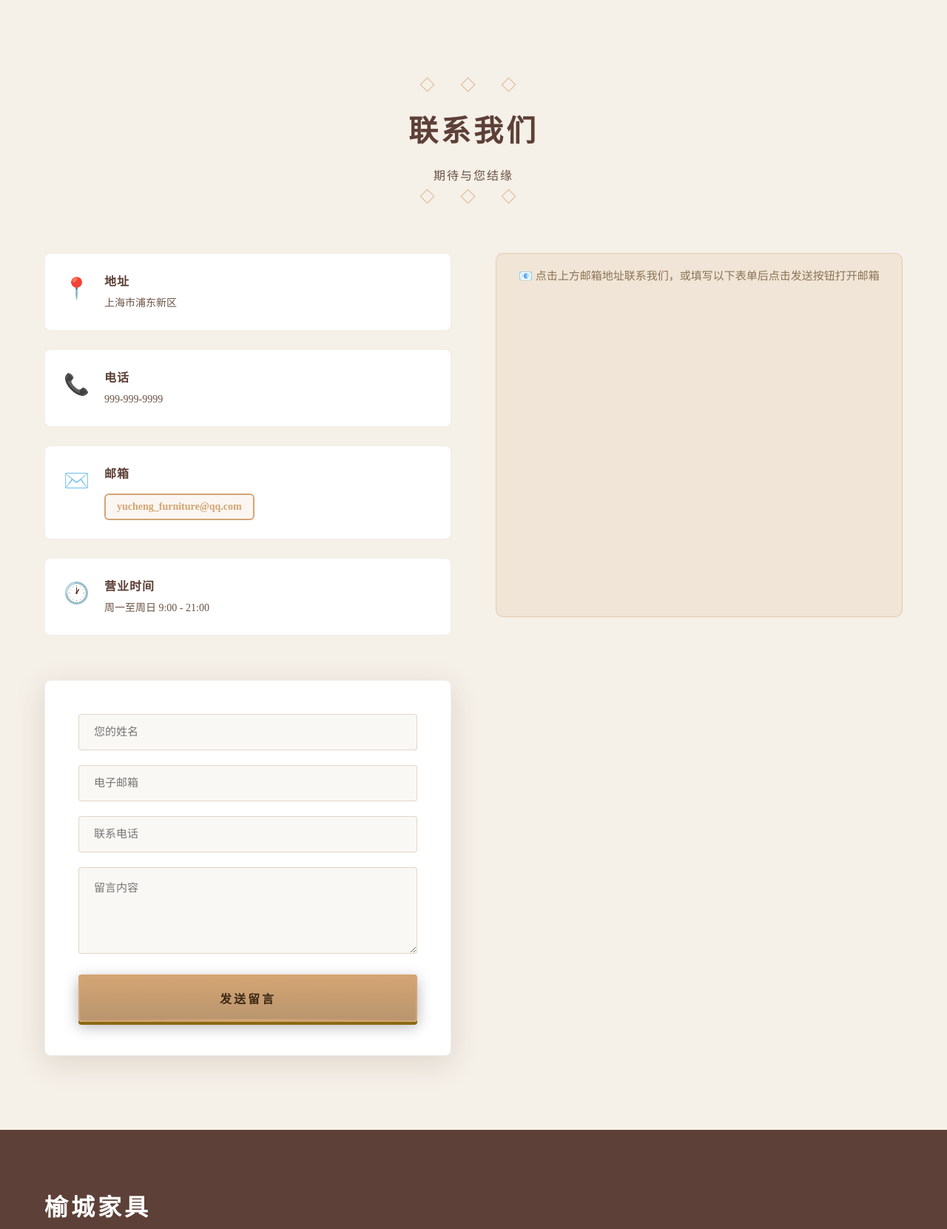
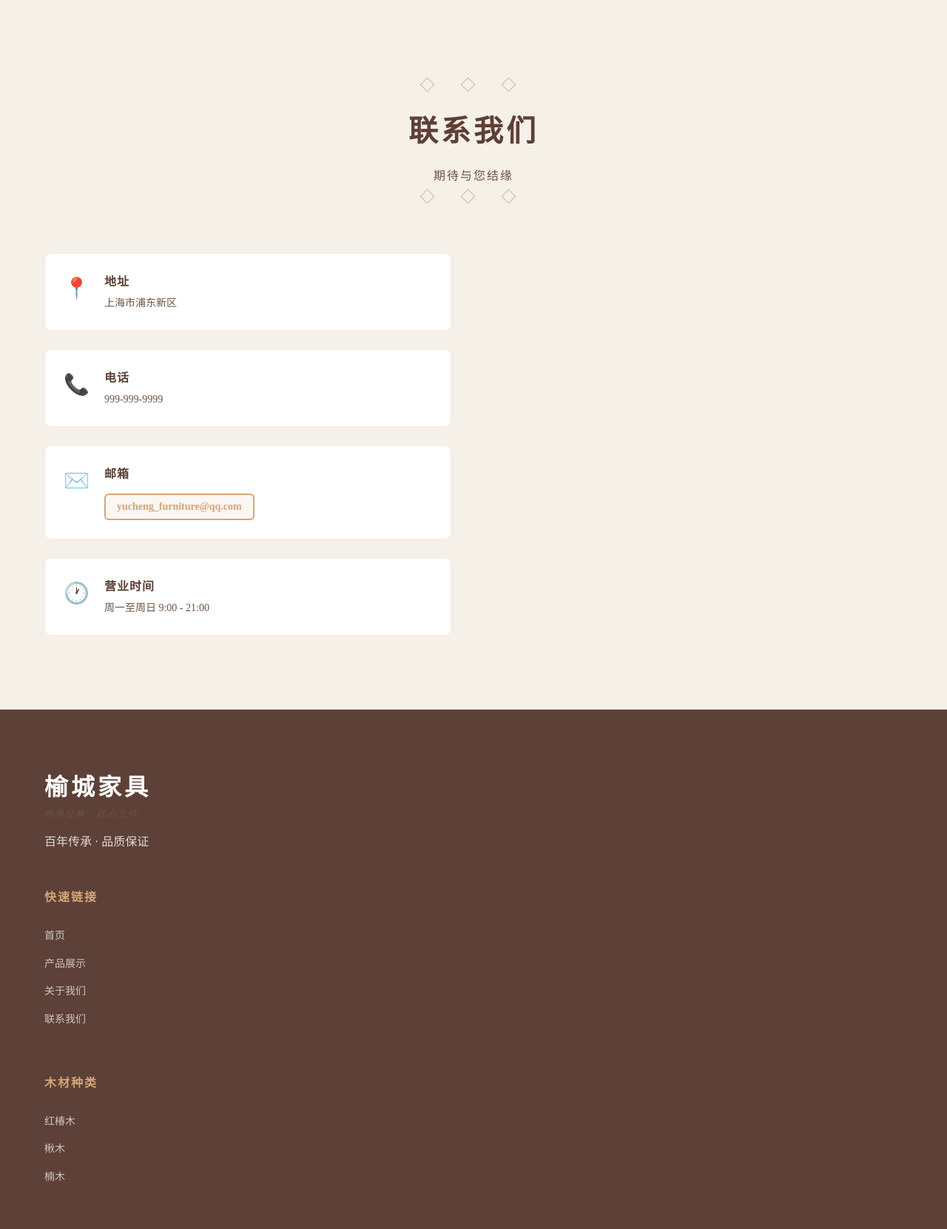
Before and after one commit to qian1yuu/furniture-website, a Flask app: page / in a window 1280 px wide. Shown: the part 4412-6073 px from the top of the page at 74% size. Run offline with Flask 3, Linux system fonts and the light colour scheme.

Commit message:
Remove contact form, keep only email link

```diff
--- a/templates/index.html
+++ b/templates/index.html
@@ -199,49 +199,6 @@
                         </div>
                     </div>
                 </div>
-                <div class="contact-tip">
-                    <p>📧 点击上方邮箱地址联系我们，或填写以下表单后点击发送按钮打开邮箱</p>
-                </div>
-                <form class="contact-form" id="contactForm" onsubmit="openMailClient(this); return false;">
-                    <div class="form-group">
-                        <input type="text" name="name" placeholder="您的姓名" required>
-                    </div>
-                    <div class="form-group">
-                        <input type="email" name="email" placeholder="电子邮箱" required>
-                    </div>
-                    <div class="form-group">
-                        <input type="tel" name="phone" placeholder="联系电话">
-                    </div>
-                    <div class="form-group">
-                        <textarea name="message" placeholder="留言内容" rows="5" required></textarea>
-                    </div>
-                    <button type="submit" class="btn btn-primary btn-submit">发送留言</button>
-                </form>
-                <script>
-                function openMailClient(form) {
-                    var name = form.name.value || '未填写';
-                    var email = form.email.value || '未填写';
-                    var phone = form.phone.value || '未填写';
-                    var message = form.message.value || '未填写';
-
-                    var subject = encodeURIComponent('榆城家具 - 客户留言');
-                    var body = encodeURIComponent('姓名：' + name + '\n邮箱：' + email + '\n电话：' + phone + '\n留言内容：\n' + message);
-
-                    // 打开大窗口的QQ邮箱写信页面
-                    var mailtoUrl = 'https://w.mail.qq.com/cgi-bin/qm_autologin?func=1&mailtype=1&username=yucheng_furniture@qq.com';
-
-                    // 尝试打开大窗口
-                    var newWindow = window.open(mailtoUrl, '_blank', 'width=1200,height=800,scrollbars=yes,resizable=yes');
-
-                    // 同时设置 mailto 处理器
-                    setTimeout(function() {
-                        window.location.href = 'mailto:yucheng_furniture@qq.com?subject=' + subject + '&body=' + body;
-                    }, 1000);
-
-                    // 提示用户
-                    alert('已打开QQ邮箱登录页面，登录后即可发送留言！\n\n如果邮箱没有自动打开，请点击页面上的邮箱地址。');
-                }
-                </script>
             </div>
         </div>
     </section>
```
